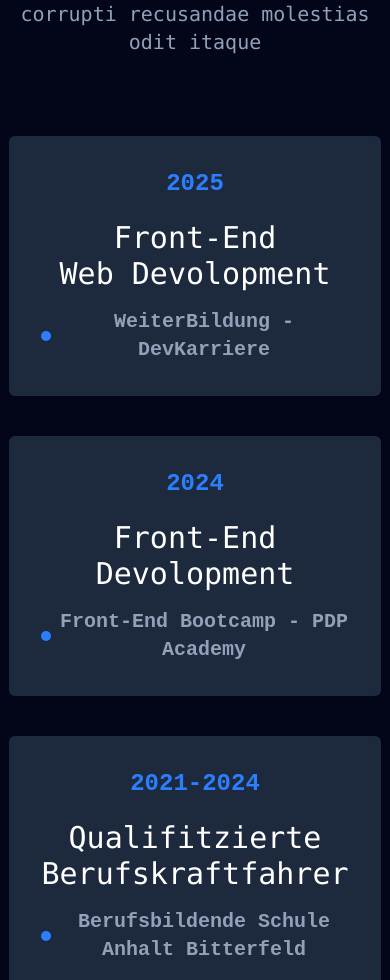
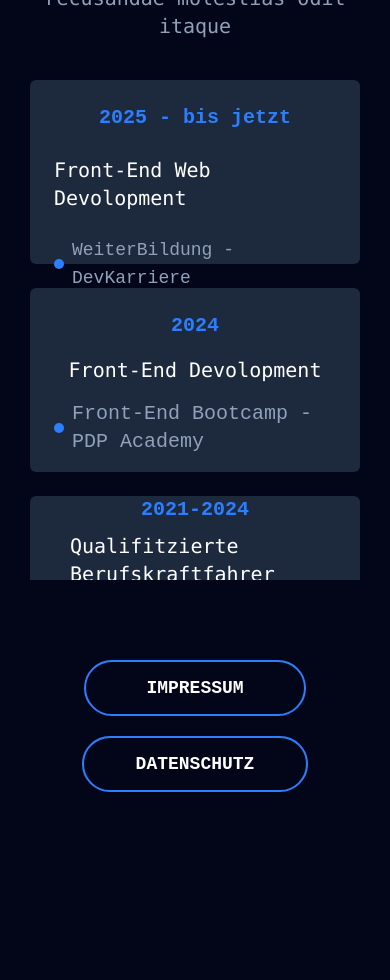
Before and after one commit to abbosaliy/Abbosbek-Anvarjonov, a React (Vite) app: page /Abbosbek-Anvarjonov/lebenslauf in a window 390 px wide. Shown: the part 1020-2000 px from the top of the page. After the commit the page ends 1812 px from the top, so only its background shows below. Built offline with nearby package versions, Linux system fonts and the light colour scheme.

Commit message:
changes have been made to responsive classes.

```diff
--- a/src/Globale.css
+++ b/src/Globale.css
@@ -10,38 +10,18 @@ body {
 
 .container {
   width: 100%;
-  padding-left: 1rem;
-  padding-right: 1rem;
-  padding-top: 1rem;
-  padding-bottom: 2rem;
+  padding-left: 15px;
+  padding-right: 15px;
 }
 
-@layer utilities {
-  @media (max-width: 768px) {
-    .container {
-      max-width: 768;
-    }
-  }
-
-  @media (min-width: 1200px) {
-    .container {
-      padding-left: 6rem;
-      padding-right: 6rem;
-      padding-top: 4rem;
-      padding-bottom: 4rem;
-    }
+@media (max-width: 768px) {
+  .container {
+    max-width: 768px;
   }
 }
 
-@keyframes spin-slow {
-  0% {
-    transform: rotate(0deg);
-  }
-  100% {
-    transform: rotate(360deg);
+@media (min-width: 1200px) {
+  .container {
+    width: 1200px;
   }
 }
-
-.spin-slow {
-  animation: spin-slow 10s linear infinite;
-}
--- a/src/components/Footer/Footer.tsx
+++ b/src/components/Footer/Footer.tsx
@@ -7,11 +7,11 @@ function Footer() {
   const [show, setShow] = useState(false);
   const [hov, setHov] = useState(false);
   return (
-    <div className=" flex flex-col justify-center items-center 2xl:flex-row gap-5   xl:pt-10">
+    <div className=" flex flex-col justify-center items-center md:flex-row gap-5   ">
       <Button
         onClick={() => setShow(!show)}
         title=" IMPRESSUM"
-        className="border-2  cursor-pointer rounded-full border-blue-500  px-15 py-3 xl:py-6 xl:px-30 xl:text-lg hover:bg-blue-500 hover:text-slate-950 transition-all whitespace-nowrap duration-300 font-bold text-sm"
+        className="border-2  cursor-pointer rounded-full border-blue-500  px-15 py-3  xl:px-20 text-lg hover:bg-blue-500 hover:text-slate-950 transition-all whitespace-nowrap duration-300 font-bold "
       />
 
       {show && <Impressum />}
@@ -19,7 +19,7 @@ function Footer() {
       <Button
         onClick={() => setHov(!hov)}
         title="DATENSCHUTZ"
-        className="border-2 cursor-pointer rounded-full border-blue-500  px-13 py-3 xl:py-6 xl:px-30 xl:text-lg hover:bg-blue-500 hover:text-slate-950 transition-all duration-300 font-bold text-sm"
+        className="border-2 cursor-pointer rounded-full border-blue-500  px-13 py-3  xl:px-20 text-lg hover:bg-blue-500 hover:text-slate-950 transition-all duration-300 font-bold "
       />
       {hov && <Datenschutsz />}
     </div>
--- a/src/components/Header/Header.tsx
+++ b/src/components/Header/Header.tsx
@@ -7,13 +7,13 @@ function Header() {
   return (
     <header className="py-8 xl:py-12 text-white">
       <div className="flex  items-center justify-between">
-        <h1 className="font-semibold text-4xl  2xl:text-6xl">
+        <h1 className="font-semibold text-4xl ">
           Abbosbek<span className="text-blue-500">.</span>
         </h1>
         <DesktopNavi />
         <button
           onClick={() => setMenuOpen(true)}
-          className="2xl:hidden flex flex-col gap-2 hover:cursor-pointer"
+          className="xl:hidden flex flex-col gap-2 hover:cursor-pointer"
         >
           <span className="w-8 h-0.5 bg-sky-500"></span>
           <span className="w-5 h-0.5 bg-sky-500"></span>{' '}
--- a/src/components/Header/Navigation/DesktopNavi.tsx
+++ b/src/components/Header/Navigation/DesktopNavi.tsx
@@ -1,14 +1,14 @@
 import { NavLink } from 'react-router-dom';
 
 const activeLinksClass = ({ isActive }: { isActive: boolean }): string =>
-  `text-2xl ${
+  `font-medium ${
     isActive
       ? 'underline underline-offset-8 decoration-blue-500 decoration-2 '
       : ''
   }`;
 function DesktopNavi() {
   return (
-    <div className="hidden 2xl:block">
+    <div className="hidden xl:block">
       <ul className="flex  items-center gap-15">
         <li>
           <NavLink
@@ -45,7 +45,7 @@ function DesktopNavi() {
         <li>
           <NavLink
             to={'/Abbosbek-Anvarjonov/kontakt'}
-            className="text-xl bg-blue-500 rounded-full p-4"
+            className=" bg-blue-500 rounded-full p-4"
           >
             Hire me
           </NavLink>
--- a/src/components/Header/Navigation/MobilNavi.tsx
+++ b/src/components/Header/Navigation/MobilNavi.tsx
@@ -16,7 +16,7 @@ const activeLinksClass = ({ isActive }: { isActive: boolean }): string =>
 function MobileMenu({ isOpen, onClose }: MobileMenuProps) {
   return (
     <div
-      className={`fixed    2xl:hidden top-0 right-0 h-full w-80 flex flex-col items-center  p-10  gap-40 shadow-lg bg-slate-950 transform transition-transform duration-300 z-50 ${
+      className={`fixed    xl:hidden top-0 right-0 h-full w-80 flex flex-col items-center  p-10  gap-40 shadow-lg bg-slate-950 transform transition-transform duration-300 z-50 ${
         isOpen ? 'translate-x-0' : 'translate-x-full'
       }`}
     >
@@ -29,7 +29,7 @@ function MobileMenu({ isOpen, onClose }: MobileMenuProps) {
         </button>
       </div>
       <div className="flex flex-col items-center gap-40 ">
-        <h1 className="font-semibold text-4xl  2xl:text-6xl">
+        <h1 className="font-semibold text-4xl">
           Abbosbek <span className="text-blue-500">.</span>
         </h1>
 
--- a/src/components/Hero/Photo/Photo.tsx
+++ b/src/components/Hero/Photo/Photo.tsx
@@ -1,8 +1,8 @@
 function Photo() {
   return (
-    <div className="2xl:pb-65 2xl:order-2">
+    <div className="xl:order-2">
       <img
-        className="w-80  h-80   xl:h-120  xl:w-120 md:h-95 md:w-95 object-cover "
+        className="w-80  h-80   xl:h-100  xl:w-100 md:h-95 md:w-95 object-cover "
         src="/Abbosbek-Anvarjonov/abbos2.png"
         alt="user img"
       />
--- a/src/components/Kontakt/Kontakt.tsx
+++ b/src/components/Kontakt/Kontakt.tsx
@@ -44,8 +44,8 @@ function Kontakt() {
             </div>
           </div>
 
-          <div className="flex flex-col items-start bg-slate-800 p-8 gap-8 ">
-            <h1 className="text-5xl text-blue-500">
+          <div className="flex flex-col items-start bg-slate-800 p-6 gap-8 ">
+            <h1 className="text-4xl text-blue-500">
               Lassen Sie uns <br /> zusammenarbeiten.
             </h1>
             <p className="text-white/80 text-xl">
--- a/src/components/Lebenslauf/Ausbilding.tsx
+++ b/src/components/Lebenslauf/Ausbilding.tsx
@@ -1,11 +1,9 @@
 function Ausbildung() {
   return (
-    <div className="flex flex-col  min-h-[70vh] w-full gap-20">
-      <div className="flex flex-col items-center 2xl:items-start text-center gap-15 ">
-        <h1 className="font-semibold text-4xl  2xl:text-6xl">
-          Meine Ausbildung
-        </h1>
-        <p className="text-slate-400 font-mono text-xl 2xl:text-start 2xl:text-[23px] ">
+    <div className="flex flex-col gap-10 pb-10">
+      <div className="flex flex-col items-center xl:items-start text-center gap-8 ">
+        <h1 className="font-semibold text-4xl  ">Meine Ausbildung</h1>
+        <p className="text-slate-400 font-mono text-xl xl:text-start  ">
           Lorem ipsum dolor sit amet consectetur adipisicing elit. Eligendi
           quidem accusantium et, sit neque vitae sunt tempora est? Illum, enim
           inventore. Tempora deserunt perspiciatis harum error molestias
@@ -14,14 +12,13 @@ function Ausbildung() {
           est ipsa totam repudiandae corrupti recusandae molestias odit itaque
         </p>
       </div>
-      <div className=" flex flex-wrap gap-10">
-        <div className="w-full flex flex-col items-center text-center justify-center  rounded-md bg-slate-800 p-8 gap-2">
-          <p className="text-2xl text-blue-500 font-bold">2025</p>
-          <h2 className="text-3xl font-mono text-white pt-3">
-            Front-End <br />
-            Web Devolopment
+      <div className="max-h-[500px] grid grid-cols-4 gap-6  overscroll-contain overflow-y-auto">
+        <div className="h-[184px] col-span-4 lg:col-span-2 lg:items-start flex flex-col items-center  rounded-md bg-slate-800 p-6 gap-6">
+          <p className="text-xl text-blue-500 font-bold">2025 - bis jetzt</p>
+          <h2 className="text-xl font-mono text-white ">
+            Front-End Web Devolopment
           </h2>
-          <h2 className="flex items-center gap-2 text-slate-400 text-xl font-[550] pt-2">
+          <h2 className="flex items-center gap-2 text-slate-400 text-lg">
             <span className=" text-blue-500">
               <svg
                 xmlns="http://www.w3.org/2000/svg"
@@ -40,13 +37,12 @@ function Ausbildung() {
             WeiterBildung - DevKarriere
           </h2>
         </div>
-        <div className="w-full flex flex-col items-center text-center justify-center  rounded-md bg-slate-800 p-8 gap-2">
-          <p className="text-2xl text-blue-500 font-bold">2024</p>
-          <h2 className="text-3xl font-mono text-white pt-3">
-            Front-End <br />
-            Devolopment
+        <div className="h-[184px] col-span-4 lg:col-span-2 lg:items-start flex flex-col items-center   rounded-md bg-slate-800 p-6 gap-4">
+          <p className="text-xl text-blue-500 font-bold">2024</p>
+          <h2 className="text-xl font-mono text-white">
+            Front-End Devolopment
           </h2>
-          <h2 className="flex items-center gap-2 text-slate-400 text-xl font-[550] pt-2">
+          <h2 className="flex items-center gap-2 text-slate-400 text-xl ">
             <span className=" text-blue-500">
               <svg
                 xmlns="http://www.w3.org/2000/svg"
@@ -65,15 +61,13 @@ function Ausbildung() {
             Front-End Bootcamp - PDP Academy
           </h2>
         </div>
+        <div className="h-[184px] col-span-4 lg:col-span-2 lg:items-start flex flex-col items-center justify-center  rounded-md bg-slate-800 py-6 px-10 gap-2">
+          <p className="text-xl text-blue-500 font-bold">2021-2024</p>
+          <h2 className="text-xl font-mono text-white">
+            Qualifitzierte Berufskraftfahrer
+          </h2>
 
-        <div className="w-full flex flex-col items-center text-center justify-center  rounded-md bg-slate-800 p-8 gap-2">
-          <p className="text-2xl text-blue-500 font-bold">2021-2024</p>
-          <h2 className="text-3xl font-mono text-white pt-3">
-            Qualifitzierte
-            <br />
-            Berufskraftfahrer
-          </h2>
-          <h2 className="flex items-center gap-2 text-slate-400 text-xl font-[550] pt-2">
+          <h2 className="flex items-center gap-2 text-slate-400 text-xl ">
             <span className=" text-blue-500">
               <svg
                 xmlns="http://www.w3.org/2000/svg"
--- a/src/components/Lebenslauf/lebenslauf.tsx
+++ b/src/components/Lebenslauf/lebenslauf.tsx
@@ -8,10 +8,9 @@ function Lebenslauf() {
   const [activeSection, setActiveSection] = useState<string>('ausbildung');
 
   return (
-    <div className="flex  flex-col   items-center">
-      <div className="container flex flex-col custom-padding  gap-10">
-        <div className="flex w-full flex-col 2xl:flex-row 2xl:items-start  items-center pt-20 gap-20">
-          <div className="h-auto w-full   rounded-md flex flex-col max-w-[500px] max-auto xl:max-0 gap-8">
+    <div className="container">
+      <div className="flex w-full flex-col xl:flex-row xl:items-start  items-center gap-20">
+        <div className=" w-full max-w-[380px]     flex flex-col   gap-8">
           <Button
             onClick={() => setActiveSection('ausbildung')}
             title="Ausbildung"
@@ -47,11 +46,10 @@ function Lebenslauf() {
              hover:bg-blue-500 transition-colors duration-300`}
           />
         </div>
-          <div className="">
+        <div className="w-full min-h-[70vh]">
           {activeSection === 'ausbildung' && <Ausbildung></Ausbildung>}
           {activeSection === 'fähigkeiten' && <Fähigkeiten></Fähigkeiten>}
           {activeSection === 'ubermich' && <UberMich></UberMich>}
-          </div>
         </div>
       </div>
     </div>
```
Also changed, not shown: src/components/Hero/Hero.tsx (+13 -15 lines), src/components/Lebenslauf/Fähigkeit.tsx (+19 -21 lines), src/components/Lebenslauf/uberMich.tsx (+11 -11 lines). Lines whose indentation alone changed are shown as unchanged.
